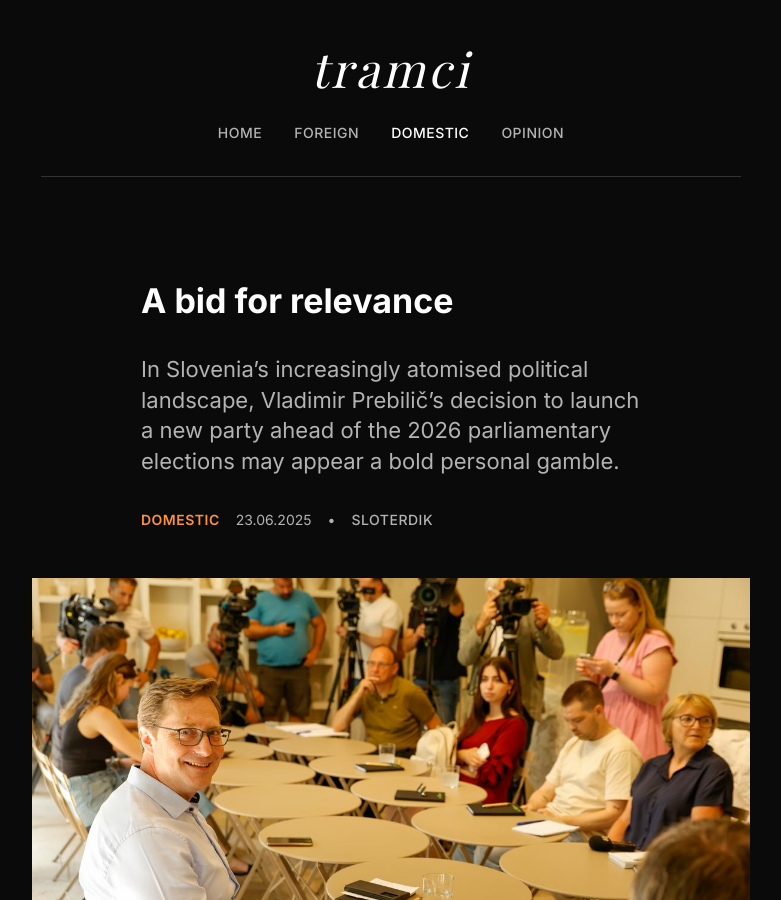
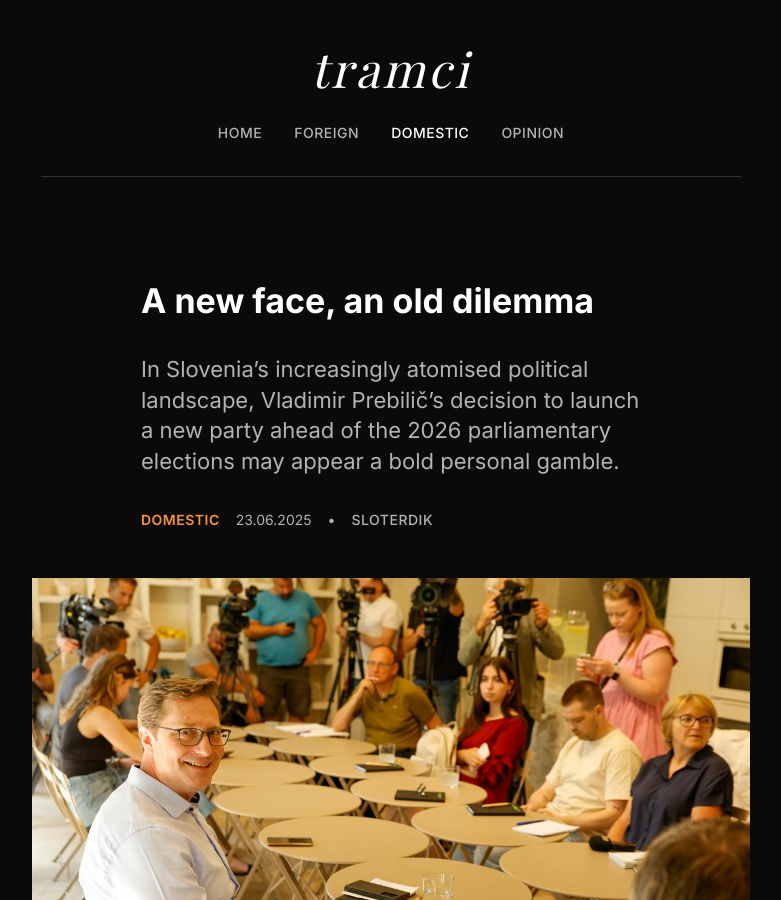
Before and after one commit to tfhoerest/azt, a Jekyll site: the page built from _posts/2025-06-23-bid-for-relevance.md, in a window 1280 px wide and 900 px high. Shown: the whole window, without its empty margins (249-1030 px from the left). Built offline with Jekyll 4.4.1, drawn with Linux system fonts in a browser that asks for light colours; some web fonts are replaced.

Commit message:
Update 2025-06-23-bid-for-relevance.md

```diff
--- a/_posts/2025-06-23-bid-for-relevance.md
+++ b/_posts/2025-06-23-bid-for-relevance.md
@@ -1,6 +1,6 @@
 ---
 layout: post
-title: "A bid for relevance"
+title: "A new face, an old dilemma"
 date: 2025-06-23
 category: domestic    # or domestic, opinion
 author: "Sloterdik"
```
